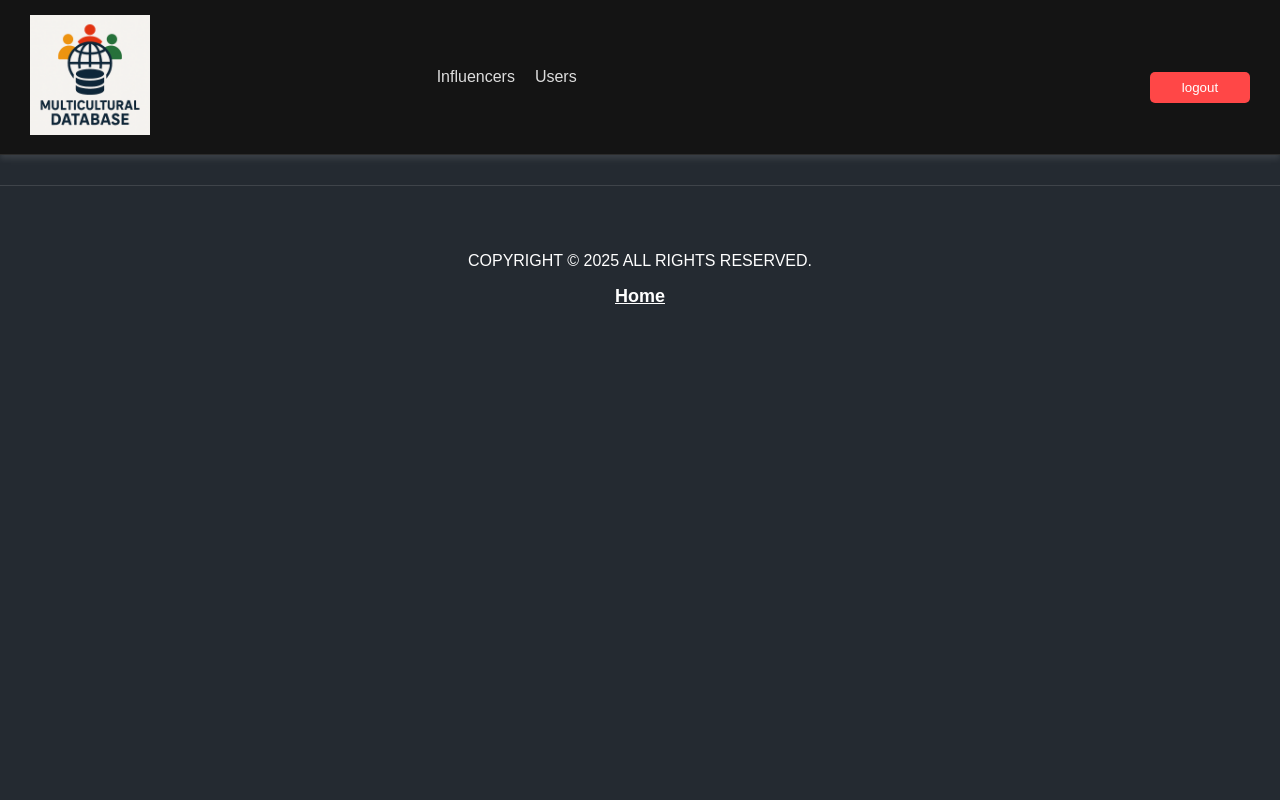
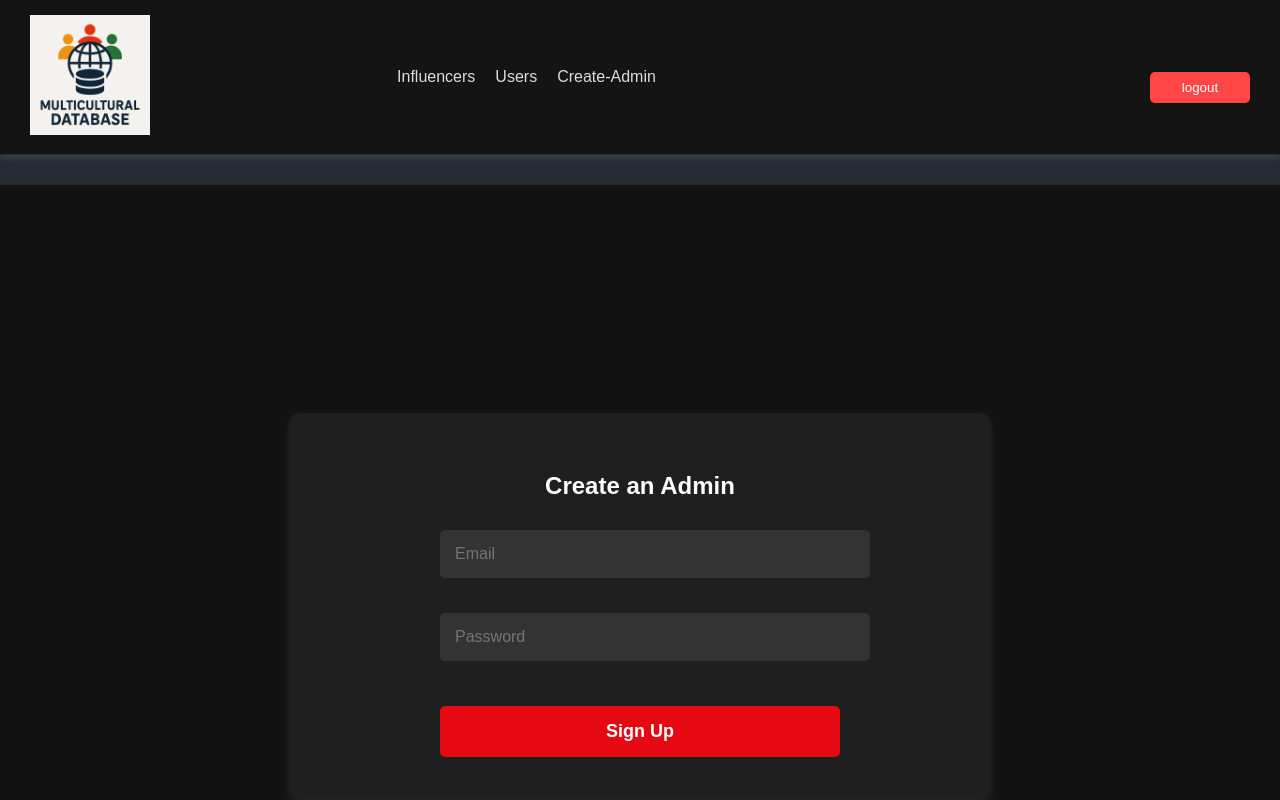
Before and after one commit to AvcTech-CA/Influencer_Database_Admin, a React (Create React App) app in the folder influencer-db-admin/: page /signUp in a window 1280 px wide. Shown: the top 800 px of the page. Built offline with nearby package versions, Linux system fonts and the light colour scheme; sample sign-in values are in the browser's storage.

Commit message:
Added Admin creation access

```diff
--- a/influencer-db-admin/src/App.js
+++ b/influencer-db-admin/src/App.js
@@ -11,6 +11,7 @@ import InfluencerForm from './InfluencerForm/InfluencerForm';
 import AllUsers from './allUsers/AllUsers';
 import InfluencerDetails from './influencerDetails/InfluencerDetails';
 
+
 function App() {
   return (
     <Router>
@@ -23,6 +24,7 @@ function App() {
         <Route path="/" element={<PrivateRoute />}>
                     <Route path="/home" element={<Home />} />
          <Route path='/InfluencerForm' element={<InfluencerForm/>}></Route>
+         <Route path='/signUp' element={<SignUp/>}></Route>
 
         </Route>
 
--- a/influencer-db-admin/src/header/Header.js
+++ b/influencer-db-admin/src/header/Header.js
@@ -28,6 +28,7 @@ function Header() {
       <nav className={`nav-links ${isMobileMenuOpen ? 'active' : ''}`}>
         <a href="/home">Influencers</a>
         <a href="/users">Users</a>
+        <a href="/signUp">Create-Admin</a>
       </nav>
 
       <div className="nav-icons">
--- a/influencer-db-admin/src/signUp/SignUp.js
+++ b/influencer-db-admin/src/signUp/SignUp.js
@@ -1,11 +1,141 @@
-import React from 'react'
+import React, { useState } from 'react';
+import './signUp.css';
+import { useNavigate } from 'react-router-dom';
+import API_BASE_URL from '../apiconfig';
 
 function SignUp() {
+  const [formData, setFormData] = useState({
+    email: "",
+    password: ""
+  });
+
+  const [message, setMessage] = useState("");
+  const [error, setError] = useState("");
+  const [showPopup, setShowPopup] = useState(false);
+  const [emailError, setEmailError] = useState('');
+  const [passwordError, setPasswordError] = useState("");
+
+  const isValidEmail = (email) => /\S+@\S+\.\S+/.test(email);
+
+  const isValidPassword = (password) => {
+    const minLength = password.length >= 8;
+    const hasUpperCase = /[A-Z]/.test(password);
+    const hasLowerCase = /[a-z]/.test(password);
+    const hasNumber = /[0-9]/.test(password);
+    const hasSpecialChar = /[!@#$%^&*(),.?":{}|<>]/.test(password);
+
+    if (!minLength) return "Password must be at least 8 characters long.";
+    if (!hasUpperCase) return "Password must have at least one uppercase letter.";
+    if (!hasLowerCase) return "Password must have at least one lowercase letter.";
+    if (!hasNumber) return "Password must have at least one number.";
+    if (!hasSpecialChar) return "Password must have at least one special character (!@#$%^&*).";
+
+    return "";
+  };
+
+  const handleChange = (e) => {
+    setFormData({ ...formData, [e.target.name]: e.target.value });
+  };
+
+  const handleSubmit = async (e) => {
+    e.preventDefault();
+    setMessage("");
+    setError("");
+    setEmailError("");
+    setPasswordError("");
+
+    // Validate Email
+    if (!isValidEmail(formData.email)) {
+      setEmailError("Please enter a valid email address.");
+      setShowPopup(true);
+      return;
+    }
+
+    // Validate Password
+    const passwordValidationMessage = isValidPassword(formData.password);
+    if (passwordValidationMessage) {
+      setPasswordError(passwordValidationMessage);
+      setShowPopup(true);
+      return;
+    }
+
+    try {
+      const response = await fetch("http://localhost:5000/admin/signUp", {
+        method: "POST",
+        headers: {
+          "Content-Type": "application/json", // <-- Set header
+        },
+        body: JSON.stringify(formData), // <-- Send JSON
+      });
+
+      const data = await response.json();
+
+      if (response.ok) {
+        setMessage(data.message);
+        setFormData({ email: "", password: "" });
+        setShowPopup(true);
+        setTimeout(() => {
+          setShowPopup(false);
+        }, 2000);
+      } else {
+        setError(data.error || "Something went wrong");
+        setShowPopup(true);
+      }
+    } catch (err) {
+      setError("Failed to connect to server");
+      setShowPopup(true);
+    }
+  };
+
+  const closePopup = () => {
+    setShowPopup(false);
+  };
+
   return (
-    <div>
-      <h1>This is SignUP page </h1>
-    </div>
-  )
+    <>
+      <div className="signup-container">
+
+        <div className="signup-container-form">
+          <h2>Create an Admin</h2>
+          <form onSubmit={handleSubmit} className="signup-form">
+            <input
+              type="email"
+              name="email"
+              placeholder="Email"
+              value={formData.email}
+              onChange={handleChange}
+              required
+              className="form-input"
+            />
+            {emailError && <p style={{ color: "red" }}>{emailError}</p>}
+
+            <input
+              type="password"
+              name="password"
+              placeholder="Password"
+              value={formData.password}
+              onChange={handleChange}
+              required
+              className="form-input"
+            />
+            {passwordError && <p style={{ color: "red" }}>{passwordError}</p>}
+
+            <button type="submit" className="submit-btn">Sign Up</button>
+          </form>
+        </div>
+      </div>
+
+      {showPopup && (
+        <div className="error-popup">
+          <div className="error-popup-content">
+            <p>{message || error}</p>
+            <span className="close-icon" onClick={closePopup}>&times;</span>
+            <button onClick={closePopup} className="close-popup-btn">OK</button>
+          </div>
+        </div>
+      )}
+    </>
+  );
 }
 
-export default SignUp
+export default SignUp;
--- /dev/null
+++ b/influencer-db-admin/src/signUp/signUp.css
@@ -0,0 +1,220 @@
+/* General container styling */
+.signup-container {
+    display: flex;
+    justify-content: center;
+    align-items: center;
+    min-height: 100vh;
+    background-color: #121212;
+    padding: 20px;
+    color: #ffffff;
+}
+
+/* Image Section */
+.signup-container-image {
+    flex: 1;
+    width: 50%;
+    justify-content: center;
+    align-items: center;
+    padding: 20px;
+}
+
+.signup-container-image img {
+    max-width: 100%;
+    height: auto;
+    border-radius: 10px;
+}
+
+/* Form Section */
+.signup-container-form {
+    width: 50%;
+    background: #1f1f1f;
+    padding: 40px;
+    border-radius: 10px;
+    box-shadow: 0 4px 10px rgba(255, 255, 255, 0.1);
+    text-align: center;
+}
+
+/* Form Title */
+.signup-container-form h2 {
+    font-size: 24px;
+    margin-bottom: 20px;
+    color: #ffffff;
+}
+
+/* Success & Error Messages */
+.success-message {
+    color: #4caf50;
+    font-size: 14px;
+    margin-bottom: 10px;
+}
+
+.error-message {
+    color: #ff4d4d;
+    font-size: 14px;
+    margin-bottom: 10px;
+}
+
+/* Form Inputs */
+.signup-form {
+    display: flex;
+    flex-direction: column;
+    width: 400px;
+    margin: auto;
+    gap: 15px;
+}
+
+.form-input {
+    width: 100%;
+    padding: 12px;
+    border: 1px solid #444;
+    background-color: #2a2a2a;
+    color: #ffffff;
+    border-radius: 5px;
+    font-size: 16px;
+    transition: all 0.3s ease;
+}
+
+.form-input:focus {
+    border-color: #1e90ff;
+    outline: none;
+    box-shadow: 0 0 5px rgba(30, 144, 255, 0.5);
+}
+
+/* Submit Button */
+.submit-btn {
+    background-color: #1e90ff;
+    color: #ffffff;
+    padding: 12px;
+    border: none;
+    border-radius: 5px;
+    font-size: 16px;
+    cursor: pointer;
+    transition: background 0.3s ease;
+}
+
+.submit-btn:hover {
+    background-color: #007bff;
+}
+
+/* Popup Background */
+.error-popup {
+    position: fixed;
+    top: 0;
+    left: 0;
+    width: 100%;
+    height: 100%;
+    background: rgba(0, 0, 0, 0.8);
+    display: flex;
+    justify-content: center;
+    align-items: center;
+    z-index: 1000;
+    animation: fadeIn 0.3s ease-in-out;
+}
+
+/* Popup Content */
+.error-popup-content {
+    background: #1f1f1f;
+    backdrop-filter: blur(10px);
+    padding: 25px;
+    border-radius: 12px;
+    text-align: center;
+    box-shadow: 0 4px 15px rgba(255, 255, 255, 0.2);
+    max-width: 350px;
+    width: 90%;
+    animation: slideIn 0.3s ease-in-out;
+}
+
+/* Error Message */
+.error-popup-content p {
+    font-size: 18px;
+    color: #ff4d4d;
+    font-weight: bold;
+    margin-bottom: 15px;
+}
+
+/* Close Icon */
+.close-icon {
+    position: absolute;
+    top: 10px;
+    right: 15px;
+    font-size: 20px;
+    cursor: pointer;
+    color: #ffffff;
+    transition: color 0.3s ease;
+}
+
+.close-icon:hover {
+    color: #ff5252;
+}
+
+/* Close Button */
+.close-popup-btn {
+    background: linear-gradient(135deg, #ff4d4d, #ff0000);
+    color: white;
+    padding: 10px 20px;
+    border: none;
+    border-radius: 8px;
+    font-size: 16px;
+    cursor: pointer;
+    transition: background 0.3s ease, transform 0.2s ease;
+}
+
+.close-popup-btn:hover {
+    background: linear-gradient(135deg, #ff6666, #ff3333);
+    transform: scale(1.05);
+}
+
+/* Animations */
+@keyframes fadeIn {
+    from {
+        opacity: 0;
+    }
+    to {
+        opacity: 1;
+    }
+}
+
+@keyframes slideIn {
+    from {
+        transform: translateY(-20px);
+    }
+    to {
+        transform: translateY(0);
+    }
+}
+
+.signup-message {
+    margin-top: 24px;
+    text-align: center;
+    font-size: 14px;
+    color: #bbbbbb;
+}
+
+.signup-link {
+    font-weight: 500;
+    color: #1e90ff;
+    text-decoration: none;
+    transition: color 0.3s ease;
+}
+
+.signup-link:hover {
+    color: #63b3ed;
+    text-decoration: underline;
+}
+
+/* Responsive Design */
+@media (max-width: 768px) {
+    .signup-container {
+        flex-direction: column;
+        text-align: center;
+    }
+
+    .signup-container-image {
+        display: none;
+    }
+
+    .signup-container-form {
+        width: 100%;
+        max-width: 100%;
+    }
+}
```
